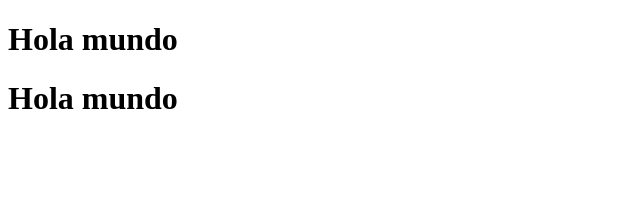
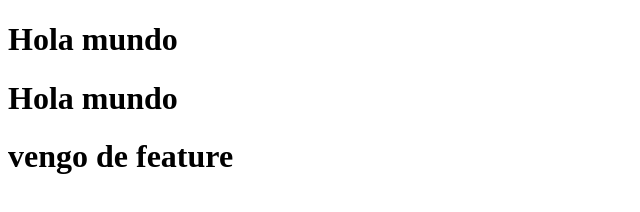
Before and after one commit to luisserranom/TutoriaGrupalGit, a plain HTML site: page view/index.html in a window 1280 px wide. Shown: the whole page, without its empty margins (0-640 px from the left). Drawn offline with Linux system fonts and the light colour scheme.

Commit message:
prueba de rama  feature

```diff
--- a/view/index.html
+++ b/view/index.html
@@ -9,5 +9,6 @@
 <body>
     <h1>Hola mundo</h1>
     <h1>Hola mundo</h1>
+    <h1>vengo de feature</h1>
 </body>
 </html>
```
